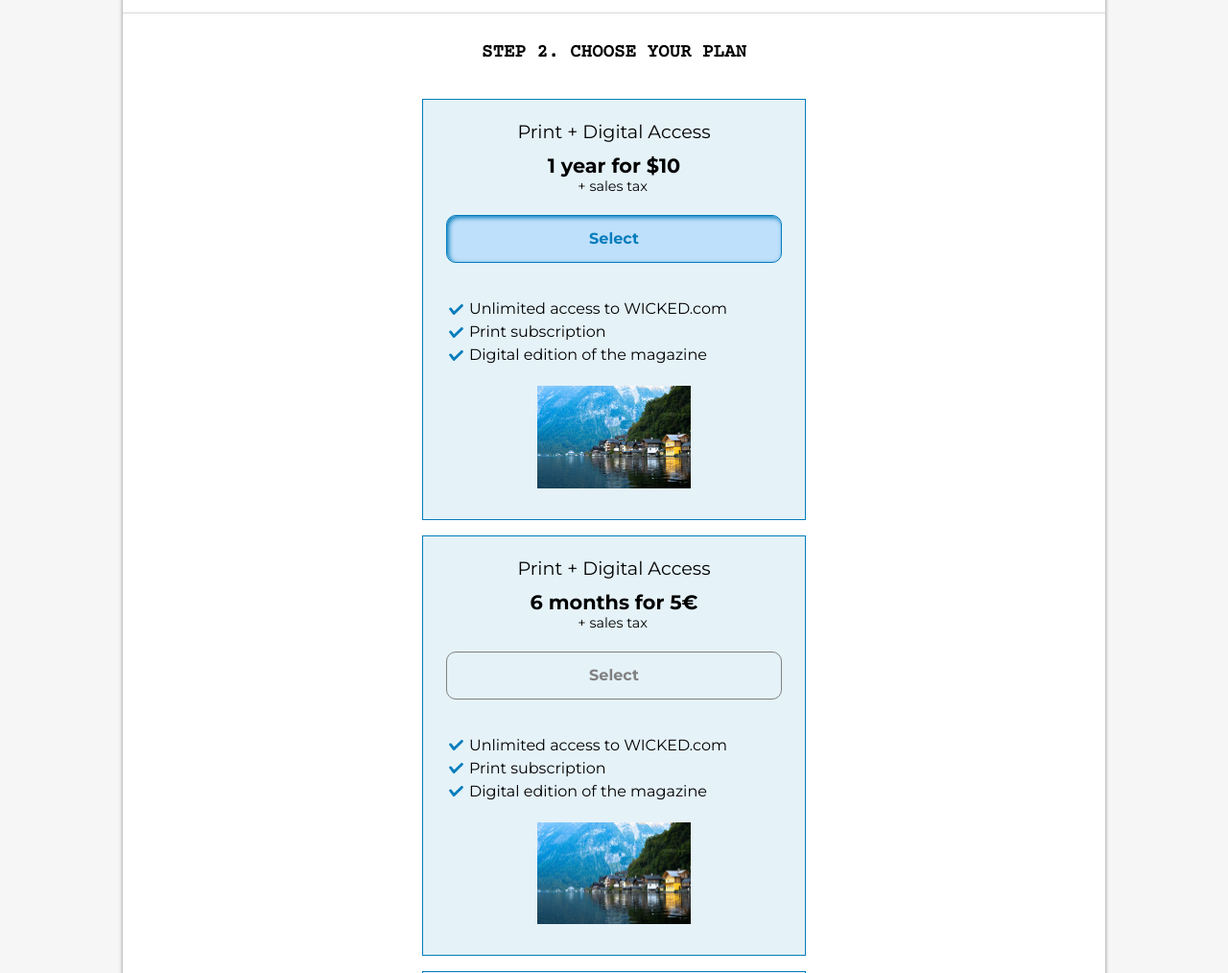
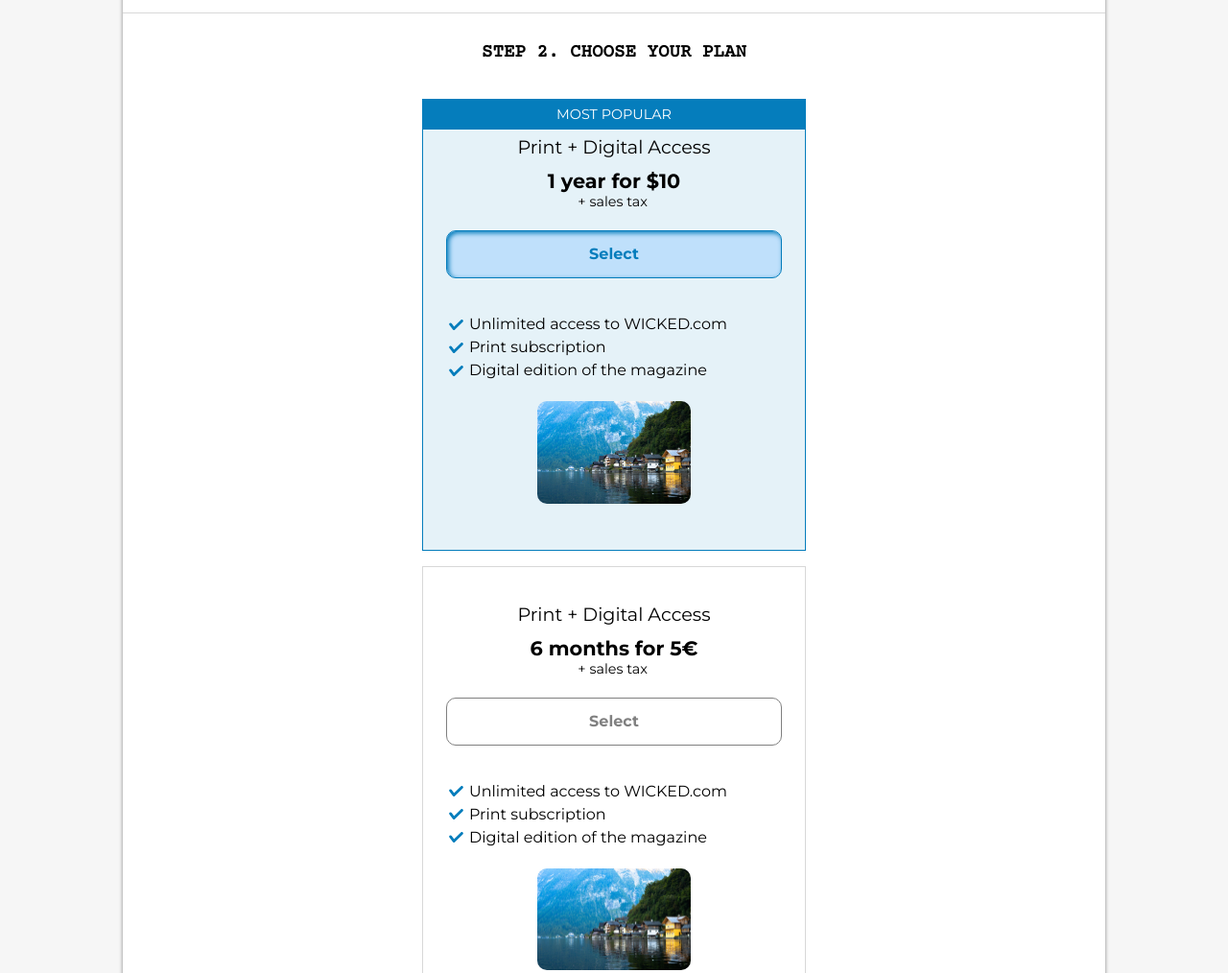
Before and after one commit to jseguraweb/wired-clone, a website: page form.html in a window 1280 px wide. Shown: the part 472-1486 px from the top of the page at 96% size. Drawn offline with nearby package versions, Linux system fonts and the light colour scheme.

Commit message:
improve cards, add most popular

```diff
--- a/form.html
+++ b/form.html
@@ -90,7 +90,8 @@
                     <legend>
                         <h3>Step 2. Choose your plan</h3>
                     </legend>
-                    <div class="card">
+                    <div class="card selected-card">
+                        <div class="popular"><span>Most popular</span></div>
                         <div class="card-header">
                             <h5>Print + Digital Access</h5>
                             <p>1 year for $10</p>
--- a/stylesheet/scss/_component.scss
+++ b/stylesheet/scss/_component.scss
@@ -99,12 +99,27 @@
     max-width: 25rem;
     height: auto;
     margin: 1rem auto;
-    background-color: $card-bkg;
-    border: 1px solid $blue;
-    padding: 1rem 1.5rem;
+    background-color: #fff;
+    border: 1px solid $bar-grey;
+    padding: 2rem 1.5rem;
     @include main-text;
     @include flex-column;
     justify-content: space-between;
+    position: relative;
+
+    .popular {
+        width: 100%;
+        height: auto;
+        color: #fff;
+        text-transform: uppercase;
+        background-color: $blue;
+        position: absolute;
+        top: 0;
+        left: 0;
+        padding: 0.5rem;
+        font-size: 0.9rem;
+        text-align: center;
+    }
 
     .card-header {
     text-align: center;
@@ -166,9 +181,15 @@
         width: 10rem;
         height: auto;
         margin: 1rem auto;
+        border-radius: 10px;;
     }
 
     @media screen and (min-width: 600px){
         width: 80%;
     }
 }
+
+.selected-card {
+    background-color: $card-bkg;
+    border-color: $blue;
+}
```
Also changed, not shown: stylesheet/style.css, 1 other file.
